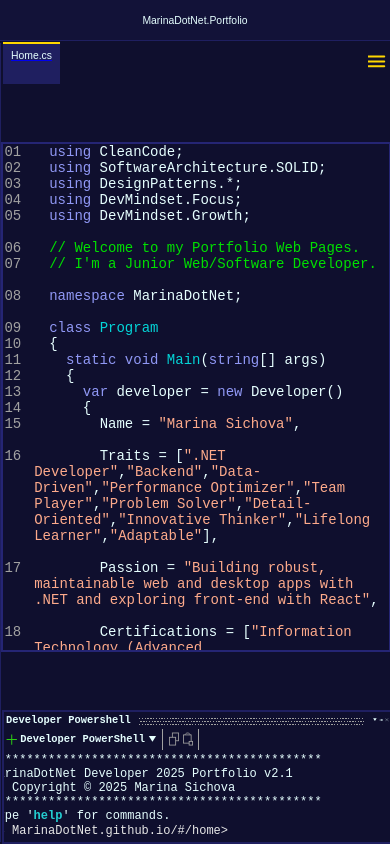
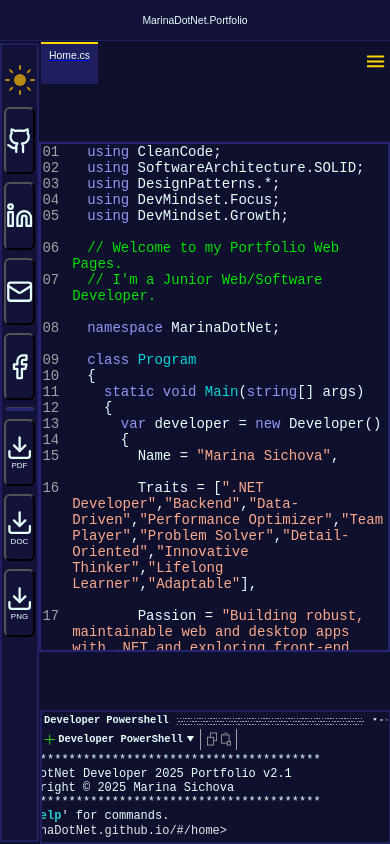
Before and after one commit to MarinaDotNet/marinadotnet.github.io, a React (Vite) app: page / in a window 390 px wide. Built offline with nearby package versions, Linux system fonts and the light colour scheme.

Commit message:
fix: index.css the SideBar disappearing on small screens.

```diff
--- a/src/index.css
+++ b/src/index.css
@@ -439,7 +439,7 @@ border: none;
   .middle-content{
     display: flex;
     justify-content:space-between;
-    width: 100%;
+    width: 90svw;
     height: 100%;
   }
   .color-theme-icon{
```
